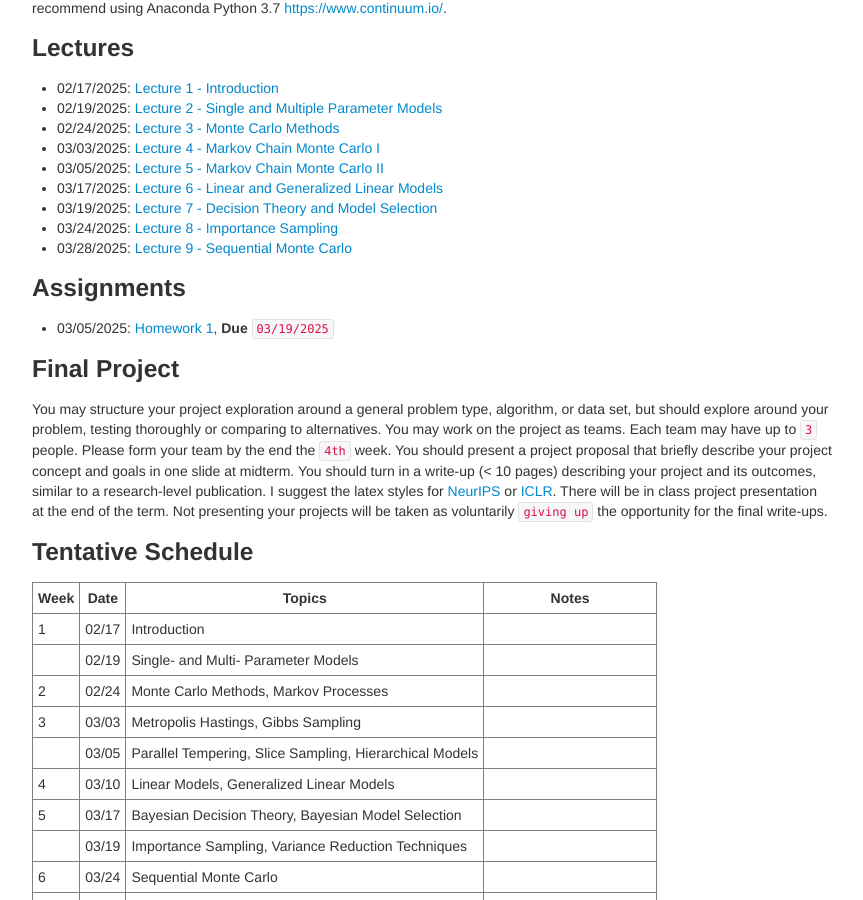
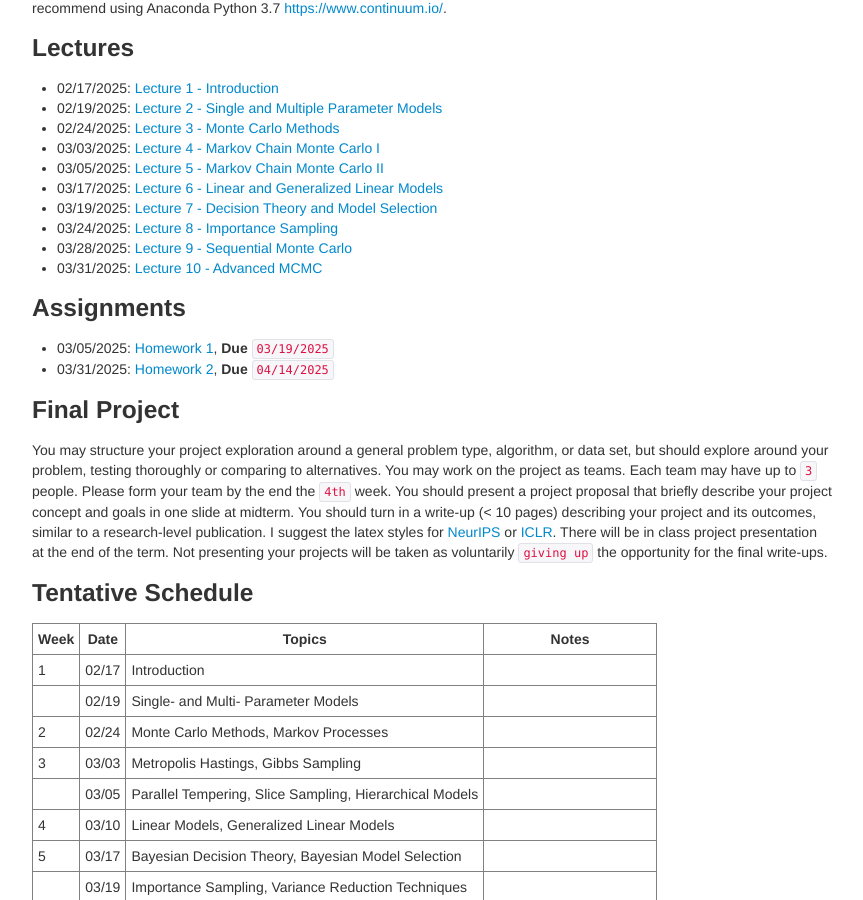
Before and after one commit to zcrabbit/zcrabbit.github.io, a Jekyll site: the page built from courses/btc-s25.md, in a window 1280 px wide and 900 px high, scrolled down 1095 px. Shown: the whole window, without its empty margins (208-1071 px from the left). Built offline with Jekyll 4.4.1, drawn with Linux system fonts in a browser that asks for light colours.

Commit message:
lecture 10 and homework 2 out

```diff
--- a/courses/btc-s25.md
+++ b/courses/btc-s25.md
@@ -49,12 +49,14 @@ We will use python during the course. A good Python tutorial is available at <ht
 - 03/19/2025: [Lecture 7 - Decision Theory and Model Selection]({{sites.baseurl}}/static/slides/btc_spring25/lec07.pdf)
 - 03/24/2025: [Lecture 8 - Importance Sampling]({{sites.baseurl}}/static/slides/btc_spring25/lec08.pdf)
 - 03/28/2025: [Lecture 9 - Sequential Monte Carlo]({{sites.baseurl}}/static/slides/btc_spring25/lec09.pdf)
+- 03/31/2025: [Lecture 10 - Advanced MCMC]({{sites.baseurl}}/static/slides/btc_spring25/lec10.pdf)
 
 
 
 ### Assignments
 
 - 03/05/2025: [Homework 1]({{sites.baseurl}}/static/slides/btc_spring25/hw01.pdf), **Due** `03/19/2025`
+- 03/31/2025: [Homework 2]({{sites.baseurl}}/static/slides/btc_spring25/hw02.pdf), **Due** `04/14/2025`
 
 <!--
 - 03/06/2024: [Homework 1]({{sites.baseurl}}/static/slides/btc_spring24/hw01.pdf), **Due** `03/20/2024`
```
Also changed, not shown: 4 other files.
